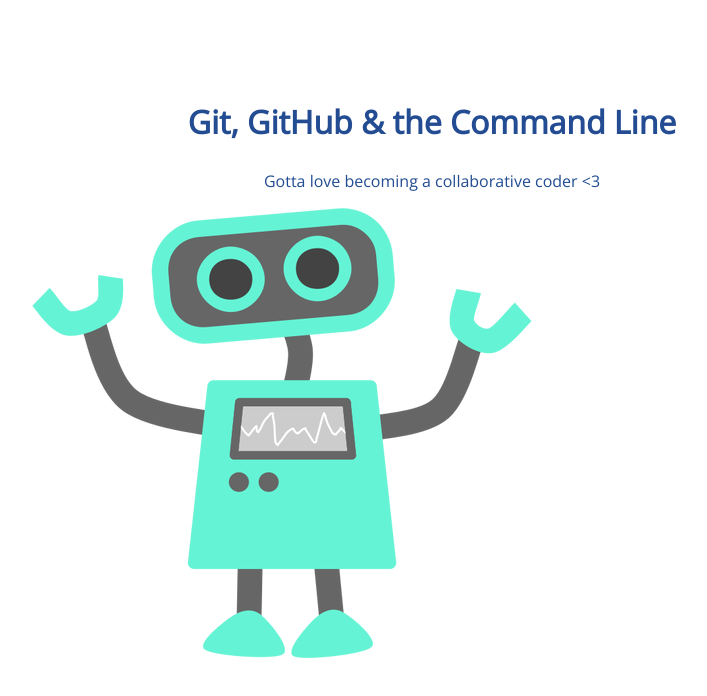
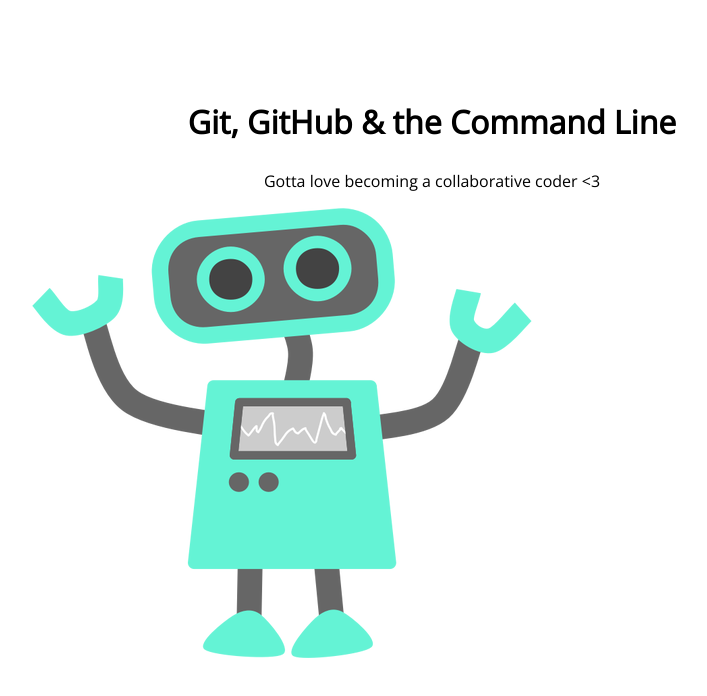
Before and after one commit to christyfenne/105-project, a plain HTML site: page index.html in a window 1280 px wide. Shown: the whole page, without its empty margins (208-915 px from the left). Drawn offline with nearby package versions, Linux system fonts and the light colour scheme.

Commit message:
commented font color

```diff
--- a/css/style.css
+++ b/css/style.css
@@ -5,7 +5,7 @@
 section h1,
 section p {
 	text-align: center;
-	color: #234c92;
+	/*color: #234c92;*/
 }
 section h1 {
 	font: 32px 'Open Sans';
```
